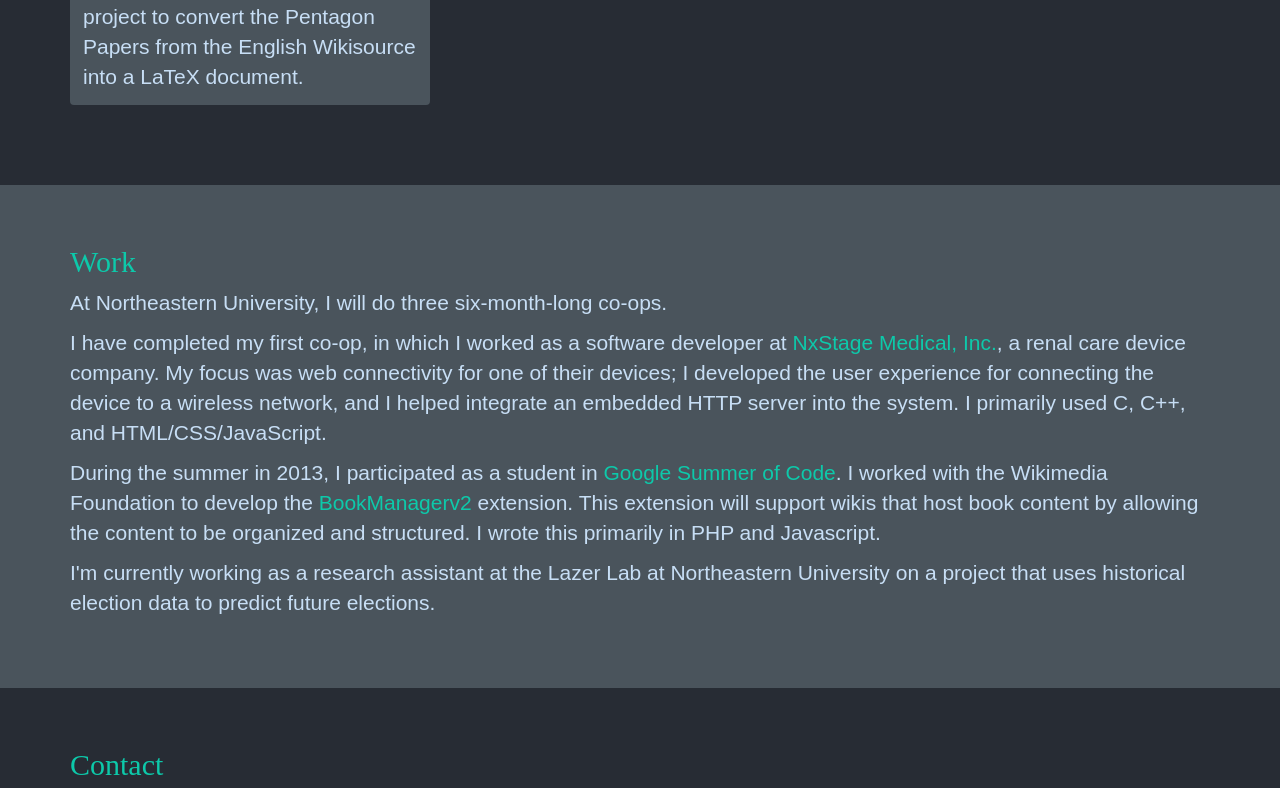
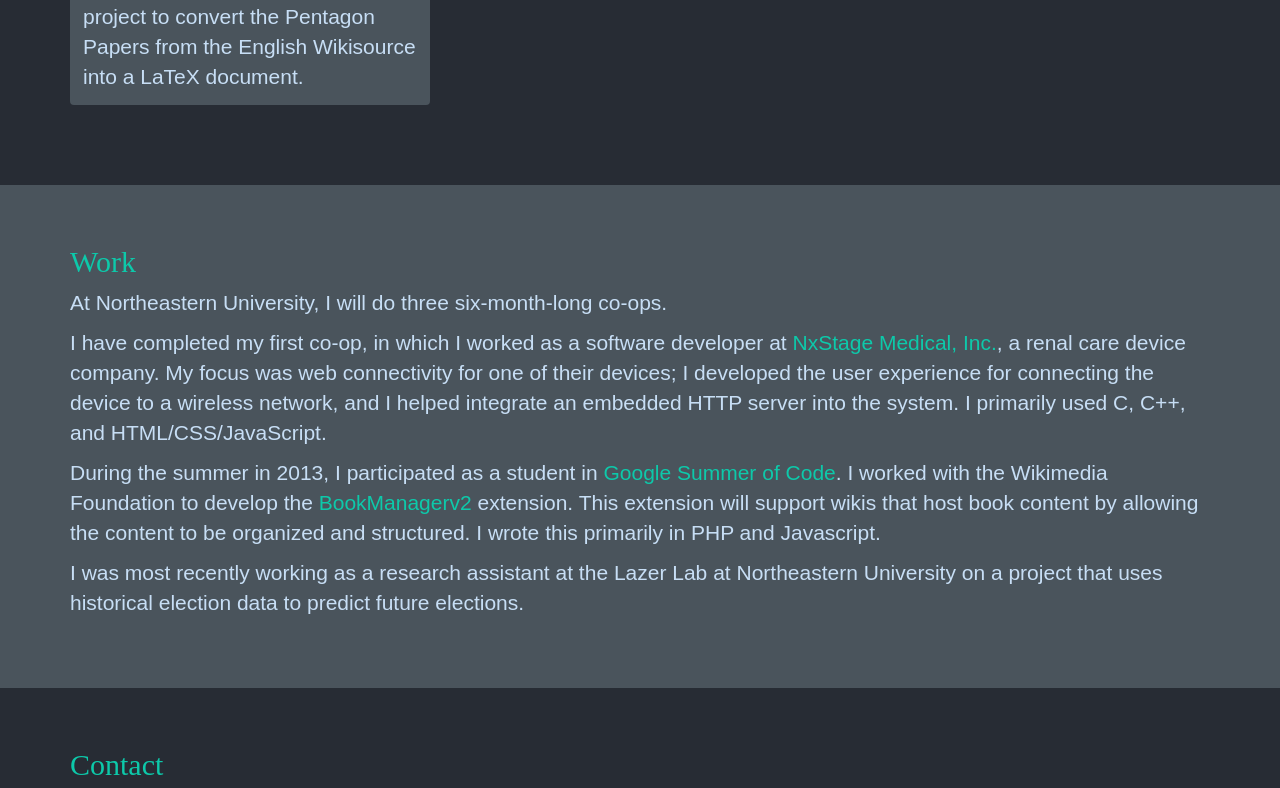
Before and after one commit to molly/website, a plain HTML site: page index.html in a window 1280 px wide. Shown: the part 2009-2797 px from the top of the page. Drawn offline with nearby package versions, Linux system fonts and the light colour scheme; a web font is replaced by a local one.

Commit message:
No longer working at Lazer Lab

```diff
--- a/index.html
+++ b/index.html
@@ -157,7 +157,7 @@
 				Foundation to develop the <a href="//www.mediawiki.org/wiki/Extension:BookManagerv2">BookManagerv2</a>
 				extension. This extension will support wikis that host book content by allowing
 				the content to be organized and structured. I wrote this primarily in PHP and Javascript.</p>
-				<p>I'm currently working as a research assistant at the Lazer Lab at Northeastern
+				<p>I was most recently working as a research assistant at the Lazer Lab at Northeastern
 				University on a project that uses historical election data to predict future elections.</p>
 			</div>
 		</div>
```
